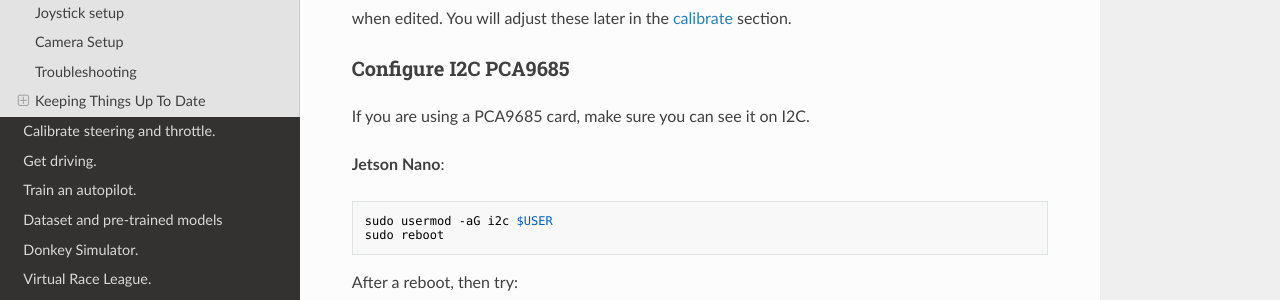
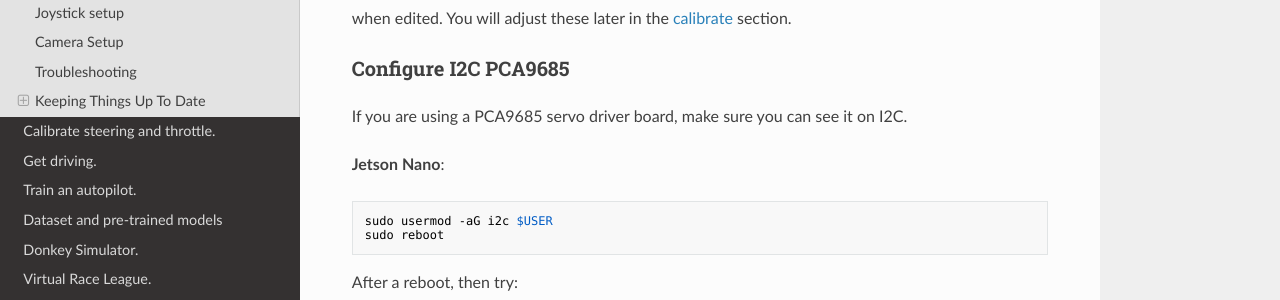
Before and after one commit to autorope/donkeydocs, an MkDocs documentation site: the page built from docs/guide/create_application.md, in a window 1280 px wide and 900 px high, scrolled down 736 px. Shown: the part 151-451 px from the top of the window. Built offline with MkDocs 1.6.1, drawn with Linux system fonts in a browser that asks for light colours; nearby versions of some CDN libraries; old or Windows-style settings are respelled for this version of MkDocs.

Commit message:
Clarify function of board

```diff
--- a/docs/guide/create_application.md
+++ b/docs/guide/create_application.md
@@ -38,7 +38,7 @@ when edited. You will adjust these later in the [calibrate](/guide/calibrate/) s
 
 ### Configure I2C PCA9685
 
-If you are using a PCA9685 card, make sure you can see it on I2C.
+If you are using a PCA9685 servo driver board, make sure you can see it on I2C.
 
 **Jetson Nano**:
 
```
